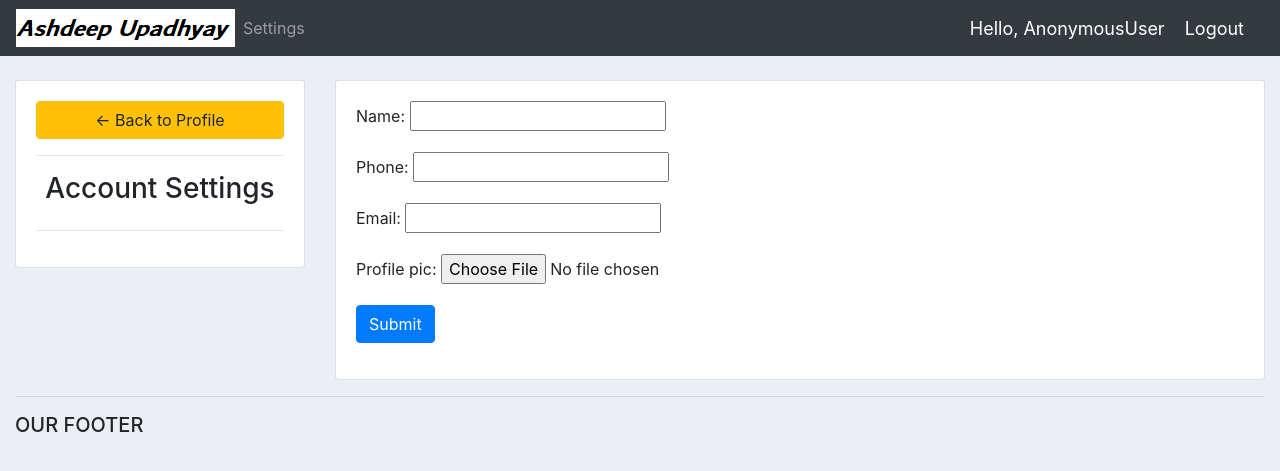
After one commit to ashdeepupadhyay/CRM, a Django app: template CRM/accounts/templates/accounts/account_settings.html in a window 1280 px wide. The commit adds this page. Shown: the top 471 px of the page. Run offline with Django 3.2, Linux system fonts and the light colour scheme; the template is opened without the code that fills it: values that come from a table or form of the project are taken from there, others are empty; some libraries are stand-ins or nearby versions.

Commit message:
image profile upload to user profile model and setting up the accountssettings page for customer

```diff
--- a/CRM/accounts/forms.py
+++ b/CRM/accounts/forms.py
@@ -1,8 +1,14 @@
 from django.forms import ModelForm
-from .models import Order
+from .models import Order,Customer
 from django.contrib.auth.forms import UserCreationForm
 from django import forms
 from django.contrib.auth.models import User
+
+class CustomerForm(ModelForm):
+    class Meta:
+        model=Customer
+        fields = '__all__'
+        exclude = ['user']
 
 class OrderForm(ModelForm):
     class Meta:
--- /dev/null
+++ b/CRM/accounts/templates/accounts/account_settings.html
@@ -0,0 +1,41 @@
+{%  extends 'accounts/main.html' %}
+{% load static %}
+{% block content %}
+
+<style>
+	.profile-pic{
+		max-width: 200px;
+		max-height:200px;
+		margin: 0 auto;
+		border-radius: 50%;
+	}
+</style>
+
+<br>
+<div class="row">
+	<div class="col-md-3">
+		<div class="card card-body">
+			<a class="btn btn-warning" href="{% url 'accounts:home' %}"> &#8592; Back to Profile</a>
+			<hr>
+			<h3 style="text-align: center">Account Settings</h3>
+			<hr>
+			<img class="profile-pic" src="{{request.user.customer.profile_pic.url}}" >
+
+		</div>
+	</div>
+	<div class="col-md-9">
+		<div class="card card-body">
+
+			<form method="POST" action="" enctype="multipart/form-data">
+                {% csrf_token %}
+                {{form.as_p}}
+
+			<input class="btn btn-primary" type="submit" name="Update Information">
+			</form>
+		</div>
+	</div>
+</div>
+
+
+
+{% endblock %}
--- a/CRM/accounts/templates/accounts/navbar.html
+++ b/CRM/accounts/templates/accounts/navbar.html
@@ -16,6 +16,8 @@
         {% if request.user.is_staff %}
         <a class="nav-item nav-link active" href="{% url 'accounts:home' %}">Dashboard </a>
         <a class="nav-item nav-link" href="{% url 'accounts:products' %}">Products</a>
+        {% else %}
+        <a class="nav-link" href="{% url 'accounts:account' %}">Settings</a>
         {% endif %}
       </div>
     </div>
--- a/CRM/accounts/urls.py
+++ b/CRM/accounts/urls.py
@@ -10,8 +10,12 @@ urlpatterns = [
 
     path('',views.home,name='home'),
     path('user/',views.userPage,name='user_ page'),
+
+    path('account/',views.accountSettings,name="account"),
+
     path('customer/<str:pk_test>',views.customer,name='customer'),
     path('products/',views.products,name='products'),
+
 
     path('create_order/<str:pk>',views.createOrder,name='create_order'),
     path('update_order/<str:pk>',views.updateOrder,name='update_order'),
```
Also changed, not shown: CRM/accounts/views.py (+16 -1 lines), CRM/static/images/Cardboard_BG_L.png (added), CRM/static/images/fifavrlogo_android_360.png (added).
